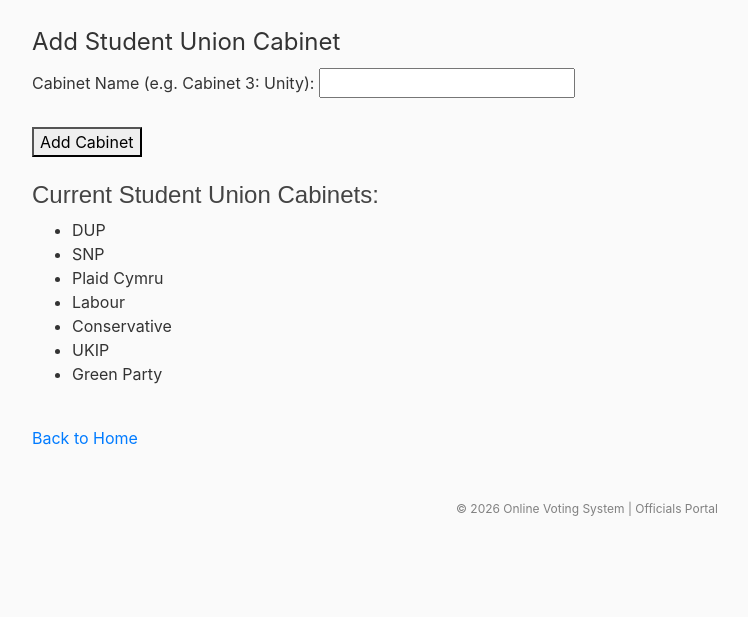
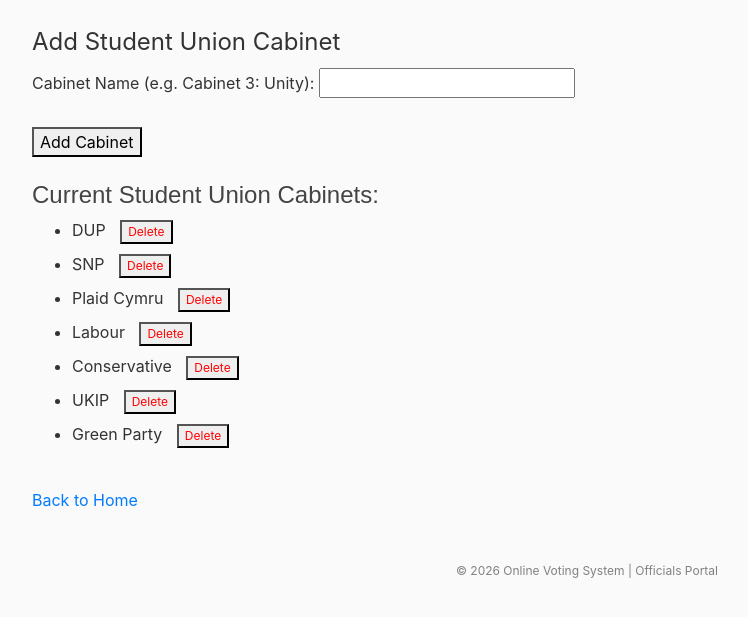
Before and after one commit to sam2005728-maker/COMP3500SEF, a Flask app: template CM2305-Voting-System-Prototype--master/Admin_Microservice/Application/templates/add_candidate.html in a window 1280 px wide. Shown: the part 56-673 px from the top of the page, without its empty margins (53-801 px from the left). Run offline with Flask 2, Linux system fonts and the light colour scheme; the template is opened without the code that fills it: values that come from a table or form of the project are taken from there, others are empty; data comes from the database, SQL or seed files in the repository; parts of the project's set-up code (start-up, migrations or seed data) failed here and were passed over; some libraries are stand-ins or nearby versions.

Commit message:
Update add_candidate.html

```diff
--- a/CM2305-Voting-System-Prototype--master/Admin_Microservice/Application/templates/add_candidate.html
+++ b/CM2305-Voting-System-Prototype--master/Admin_Microservice/Application/templates/add_candidate.html
@@ -15,7 +15,14 @@
 <h4>Current Student Union Cabinets:</h4>
 <ul>
     {% for cabinet in cabinets %}
-        <li>{{ cabinet.Name }}</li>
+        <li style="margin-bottom: 8px;">
+            {{ cabinet.Name }}
+            <form method="POST" action="{{ url_for('delete_candidate', uid=cabinet.UId) }}" style="display:inline; margin-left: 10px;">
+                <button type="submit" style="color: red; font-size: 12px;">Delete</button>
+            </form>
+        </li>
+    {% else %}
+        <li>No cabinets added yet.</li>
     {% endfor %}
 </ul>
 <br>
```
